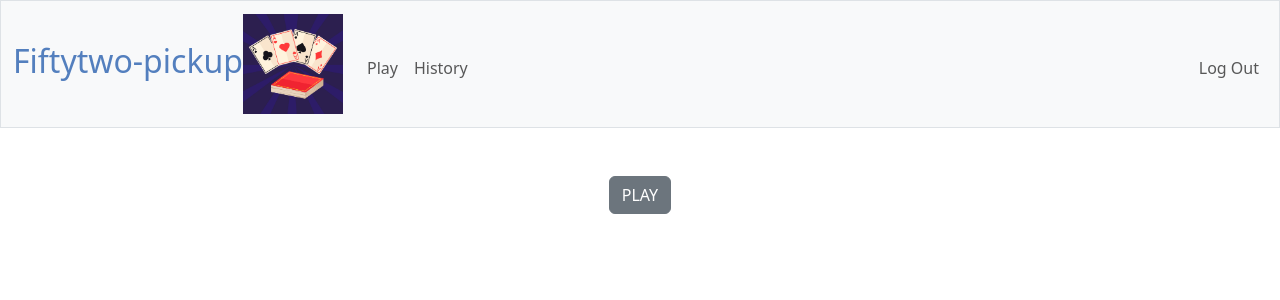
After one commit to VDeml/fiftytwo-pickup, a Flask app: page /play in a window 1280 px wide. The commit adds this page. Shown: the top 300 px of the page. Run offline with Flask 3, Linux system fonts and the light colour scheme; the visitor is signed in with stand-in values (Sample User, id 1).

Commit message:
added play.html, shuffled deck of cards

```diff
--- a/app.py
+++ b/app.py
@@ -1,6 +1,8 @@
 import click
 import os
+import random
 import sqlite3
+
 
 from datetime import datetime
 from flask import Flask, g, render_template, request, redirect, session, current_app
@@ -46,20 +48,21 @@ class NamerForm(FlaskForm):
 
 
 @app.route("/")
+@login_required
 def index():
         conn = sqlite3.connect(app.config["DATABASE"])
         cursor = conn.cursor()
 
-        cursor.execute("SELECT * FROM users WHERE id = ?", (session["user_id"],))
+        cursor.execute("SELECT * FROM users WHERE id = ?",(session["user_id"],))
         row = cursor.fetchone()
-        cursor.execute("SELECT * FROM users")
-        rows = cursor.fetchall()
+        if row is None:
+            return apology("User not found", 403)
 
 
         conn.commit()
         conn.close()
 
-        return render_template("index.html", rows = rows, row = row, user = row[1])
+        return render_template("index.html", user = row[1])
 
 
 @app.route("/login", methods=["GET", "POST"])
@@ -109,6 +112,7 @@ def logout():
 
 
 @app.route('/name', methods=['GET', 'POST'])
+@login_required
 def name():
 	name = None
 	form = NamerForm()
@@ -120,6 +124,20 @@ def name():
 	return render_template("name.html",
 		name = name,
 		form = form)
+
+@app.route("/play", methods=["GET", "POST"])
+@login_required
+def play():
+    """Shuffle a deck of cards, view it, then turn it over and type back the correct order of the cards"""
+    if request.method == "POST":
+        # once player pushes the button, generate deck and shuffle it
+        values = ['2', '3', '4', '5', '6', '7', '8', '9', '10', 'J', 'Q', 'K', 'A']
+        suits = ['H', 'S', 'C', 'D']
+        deck = [value + suit for suit in suits for value in values]
+        random.shuffle(deck)
+        return render_template("play.html", deck=deck)
+    else:
+        return render_template("play.html")
 
 @app.route("/register", methods=["GET", "POST"])
 def register():
--- a/templates/index.html
+++ b/templates/index.html
@@ -5,8 +5,5 @@
 {% endblock %}
 
 {% block main %}
-    <h3> Helloooooooooo, {{ user }} you are logged in!</h3>
-    <p> <strong>Row:</strong> {{ row.1 }} </p>
-    <p> <strong>Rows:</strong> {{ rows }} </p>
-
+    <h3> Hello, {{ user }} you are logged in!</h3
 {% endblock %}
--- a/templates/layout.html
+++ b/templates/layout.html
@@ -28,7 +28,6 @@
                         <ul class="navbar-nav me-auto mt-2">
                             <li class="nav-item"><a class="nav-link" href="/play">Play</a></li>
                             <li class="nav-item"><a class="nav-link" href="/history">History</a></li>
-                            <li class="nav-item"><a class="nav-link" href="/top_up">Top up</a></li>
                         </ul>
                         <ul class="navbar-nav ms-auto mt-2">
                             <li class="nav-item"><a class="nav-link" href="/logout">Log Out</a></li>
--- a/templates/name.html
+++ b/templates/name.html
@@ -1,6 +1,6 @@
 {% extends "layout.html" %}
 
-{% block content %}
+{% block main %}
 
 {% if name %}
 	<h1>Hello {{ name }}!!</h1>
--- /dev/null
+++ b/templates/play.html
@@ -0,0 +1,30 @@
+{% extends "layout.html" %}
+
+{% block title %}
+    Play
+{% endblock %}
+
+{% block main %}
+
+{% if deck %}
+    <form action="/play" method="post">
+        <button class="btn btn-secondary" id="Shuffle_deck" type="submit">Shuffle deck</button>
+    </form>
+    <div>
+    {% for card in deck %}
+        {{ card }}
+    {% endfor %}
+    </div>
+    <div>
+        <form action="/play" method="post">
+        <button class="btn btn-secondary" id="Hide_deck" type="submit">Hide deck</button>
+        </form>
+    </div>
+{% else %}
+    <form action="/play" method="post">
+        <button class="btn btn-secondary" type="submit">PLAY</button>
+    </form>
+
+{% endif %}
+
+{% endblock %}
--- a/templates/register.html
+++ b/templates/register.html
@@ -18,6 +18,6 @@
         <div class="mb-3">
             <input class="form-control mx-auto w-auto" name="confirmation" placeholder="Password (again)" type="password">
         </div>
-        <button class="btn btn-primary" type="submit">Register</button>
+        <button class="btn btn-primary" ty[@pe="submit">Register</button>
     </form>
 {% endblock %}
```
